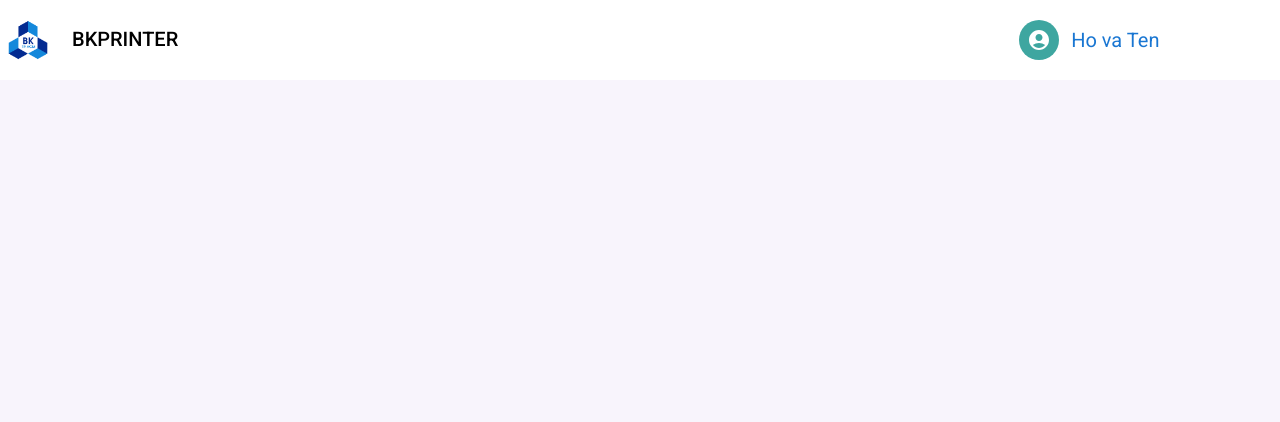
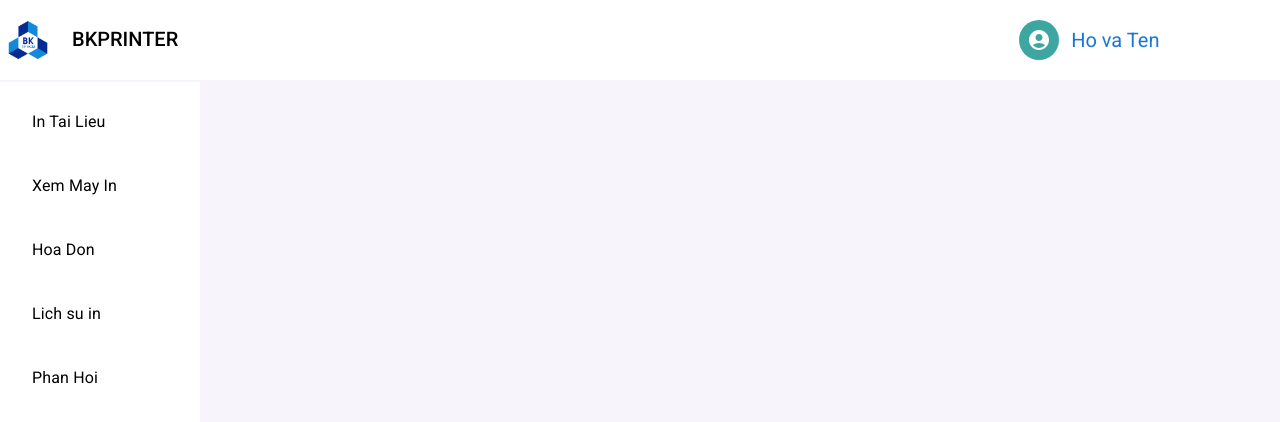
Before and after one commit to toannguyen3107/bkprinter, a React (Vite) app in the folder frontend/: page /print in a window 1280 px wide. Shown: the top 422 px of the page. Built offline with nearby package versions, Linux system fonts and the light colour scheme.

Commit message:
toan - update print

```diff
--- /dev/null
+++ b/frontend/src/component/Sidebar.jsx
@@ -0,0 +1,30 @@
+import React from 'react';
+import { Box, List, ListItem, ListItemButton, ListItemText } from '@mui/material';
+
+const Sidebar = () => {
+  const txt = ['In Tai Lieu', 'Xem May In', 'Hoa Don', 'Lich su in', 'Phan Hoi'];
+  const sizeNav = '200px';
+
+  return (
+    <Box sx={{
+      display: { sm: 'flex' },
+      bgcolor: '#fff',
+      width: sizeNav,
+      height: '100%',
+      marginTop: '2px'
+    }}>
+      <List sx={{ width: '100%' }}>
+        {txt.map((text, idx) => (
+          <ListItem key={idx} component='a' href={idx === 0 ? '/print' : '/'}>
+            <ListItemButton style={{ borderRadius: '30px' }}>
+              <ListItemText primary={text} />
+            </ListItemButton>
+          </ListItem>
+        ))}
+      </List>
+
+    </Box>
+  );
+}
+
+export default Sidebar;
--- a/frontend/src/pages/Print/Upload.jsx
+++ b/frontend/src/pages/Print/Upload.jsx
@@ -1,9 +1,10 @@
 import React, {useEffect} from 'react'
 import { Box } from '@mui/material'
 import Header from '../../component/Header'
+import Sidebar from '../../component/Sidebar'
 const PageExample = () => {
   useEffect(()=>{
-    document.title = 'View History | BKPRINTER'
+    document.title = 'Print | BKPRINTER'
   });
   const Main = (
     <h1>Hello world</h1>
@@ -11,6 +12,7 @@ const PageExample = () => {
   return (
         <Box sx={{bgcolor: '#F8F4FC', height: '100vh'}}>
             <Header />
+            <Sidebar />
         </Box>
   )
 }
```
